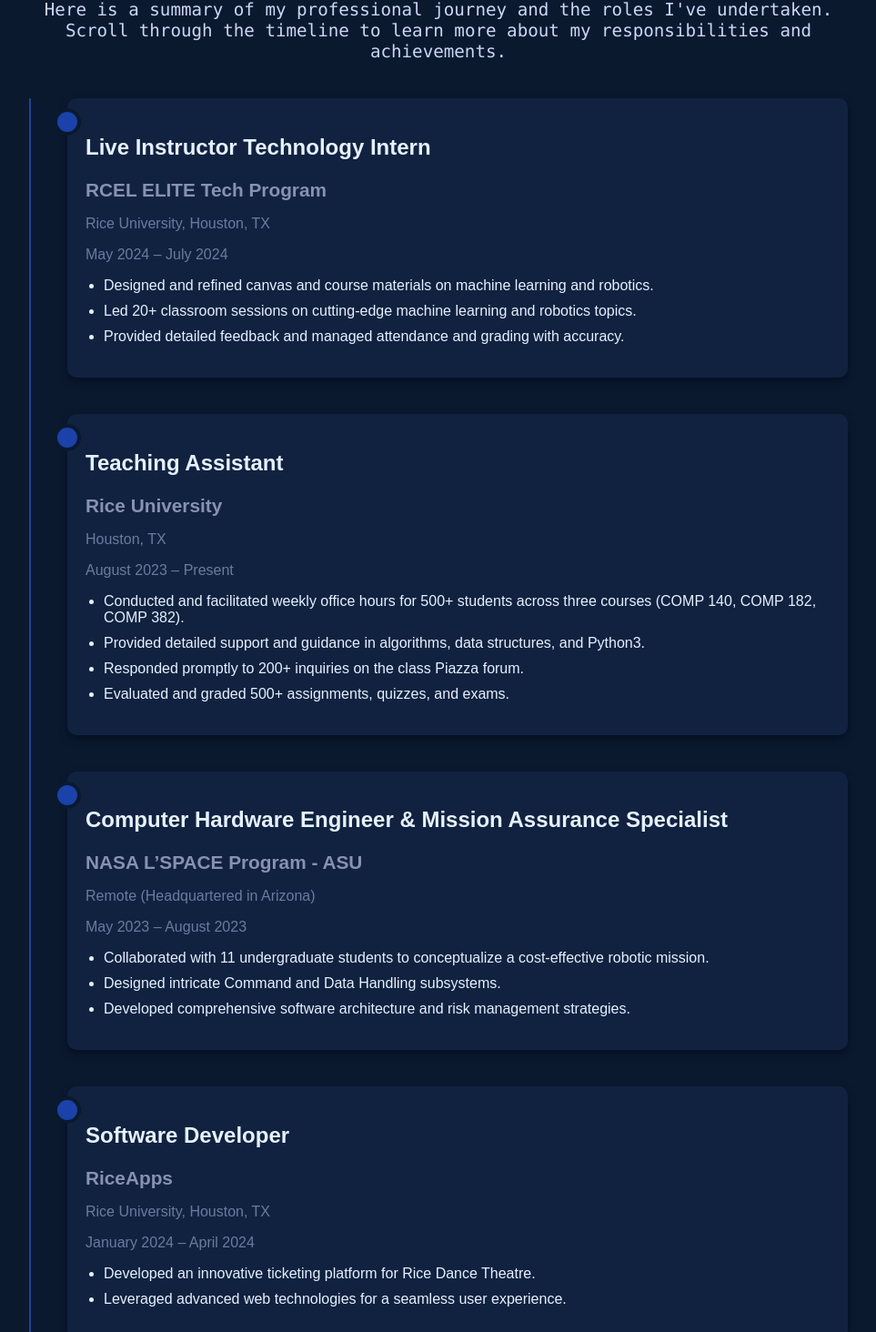
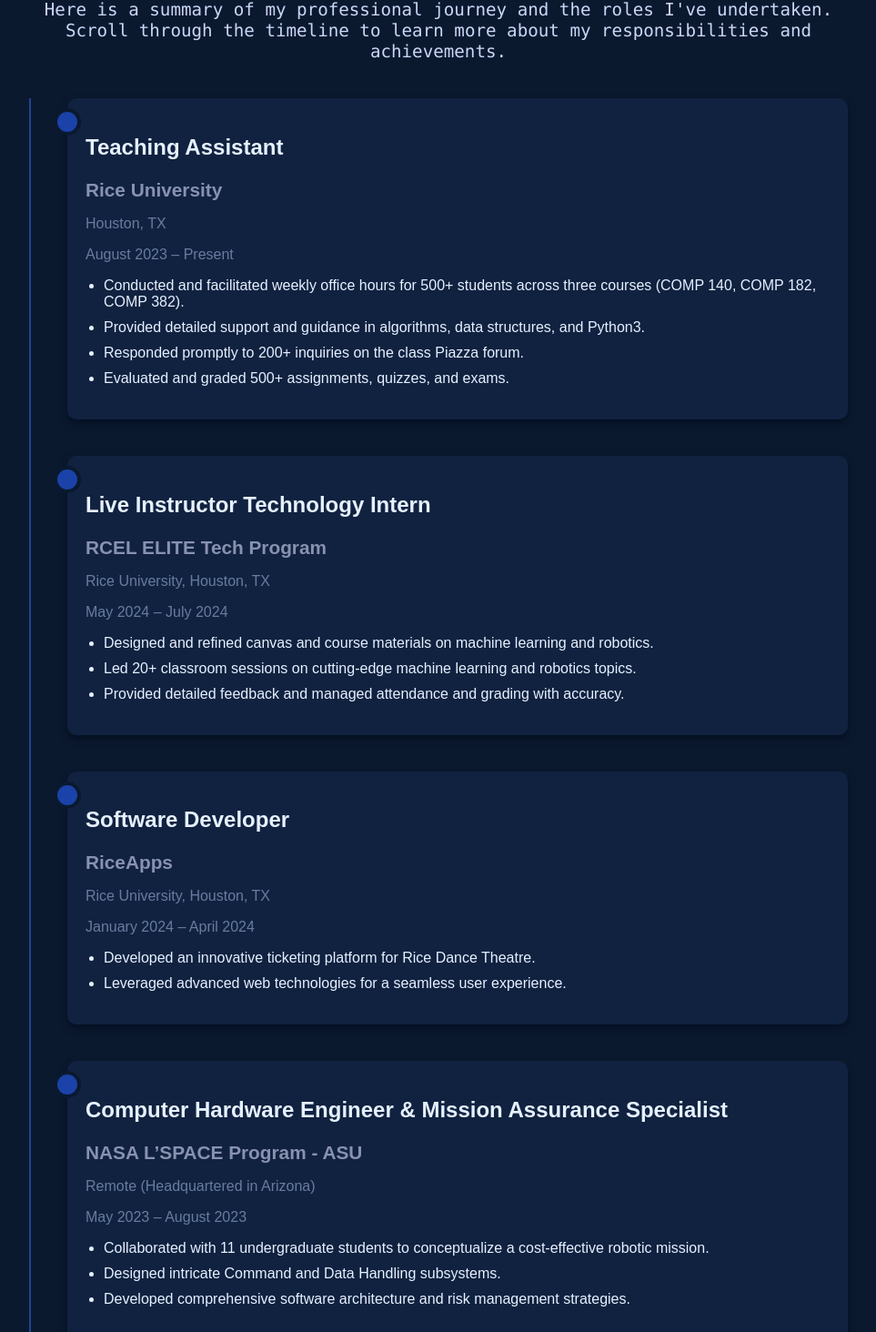
Before and after one commit to meaghanramlakhan8/PersonalCodingPortfolio, a React (Create React App) app: page /work in a window 1280 px wide. Shown: the part 189-1653 px from the top of the page at 91% size, without its empty margins (158-1121 px from the left). Built offline with nearby package versions, Linux system fonts and the light colour scheme.

Commit message:
minortweaks

```diff
--- a/src/App.css
+++ b/src/App.css
@@ -10,7 +10,7 @@
 }
 
 a {
-  color: #4dabf7; /* Sky blue for links, adds a pop of color */
+  color: #4dabf7; /* Sky blue for links */
   text-decoration: none;
   transition: color 0.3s;
 }
--- a/src/Home.css
+++ b/src/Home.css
@@ -189,7 +189,7 @@
 
 .link-span {
     display: block;
-    margin-top: 10px; /* Optional: add space between the text and the link */
+    margin-top: 10px;
 }
 
 
--- a/src/Work.js
+++ b/src/Work.js
@@ -2,17 +2,6 @@
 import './Work.css';
 
 const workExperiences = [
-  {
-    role: "Live Instructor Technology Intern",
-    company: "RCEL ELITE Tech Program",
-    location: "Rice University, Houston, TX",
-    duration: "May 2024 – July 2024",
-    responsibilities: [
-      "Designed and refined canvas and course materials on machine learning and robotics.",
-      "Led 20+ classroom sessions on cutting-edge machine learning and robotics topics.",
-      "Provided detailed feedback and managed attendance and grading with accuracy."
-    ]
-  },
   {
     role: "Teaching Assistant",
     company: "Rice University",
@@ -26,14 +15,14 @@
     ]
   },
   {
-    role: "Computer Hardware Engineer & Mission Assurance Specialist",
-    company: "NASA L’SPACE Program - ASU",
-    location: "Remote (Headquartered in Arizona)",
-    duration: "May 2023 – August 2023",
+    role: "Live Instructor Technology Intern",
+    company: "RCEL ELITE Tech Program",
+    location: "Rice University, Houston, TX",
+    duration: "May 2024 – July 2024",
     responsibilities: [
-      "Collaborated with 11 undergraduate students to conceptualize a cost-effective robotic mission.",
-      "Designed intricate Command and Data Handling subsystems.",
-      "Developed comprehensive software architecture and risk management strategies."
+      "Designed and refined canvas and course materials on machine learning and robotics.",
+      "Led 20+ classroom sessions on cutting-edge machine learning and robotics topics.",
+      "Provided detailed feedback and managed attendance and grading with accuracy."
     ]
   },
   {
@@ -46,6 +35,17 @@
       "Leveraged advanced web technologies for a seamless user experience."
     ]
   },
+  {
+    role: "Computer Hardware Engineer & Mission Assurance Specialist",
+    company: "NASA L’SPACE Program - ASU",
+    location: "Remote (Headquartered in Arizona)",
+    duration: "May 2023 – August 2023",
+    responsibilities: [
+      "Collaborated with 11 undergraduate students to conceptualize a cost-effective robotic mission.",
+      "Designed intricate Command and Data Handling subsystems.",
+      "Developed comprehensive software architecture and risk management strategies."
+    ]
+  }
 ];
 
 const WorkExperience = () => {
--- a/src/footer.css
+++ b/src/footer.css
@@ -3,7 +3,7 @@
     color: white;
     text-align: center;
     padding: 20px 0;
-    margin-top: auto; /* If you're using a flex or grid layout and want the footer at the bottom */
+    margin-top: auto;
   }
 
   .footer-container {
```
